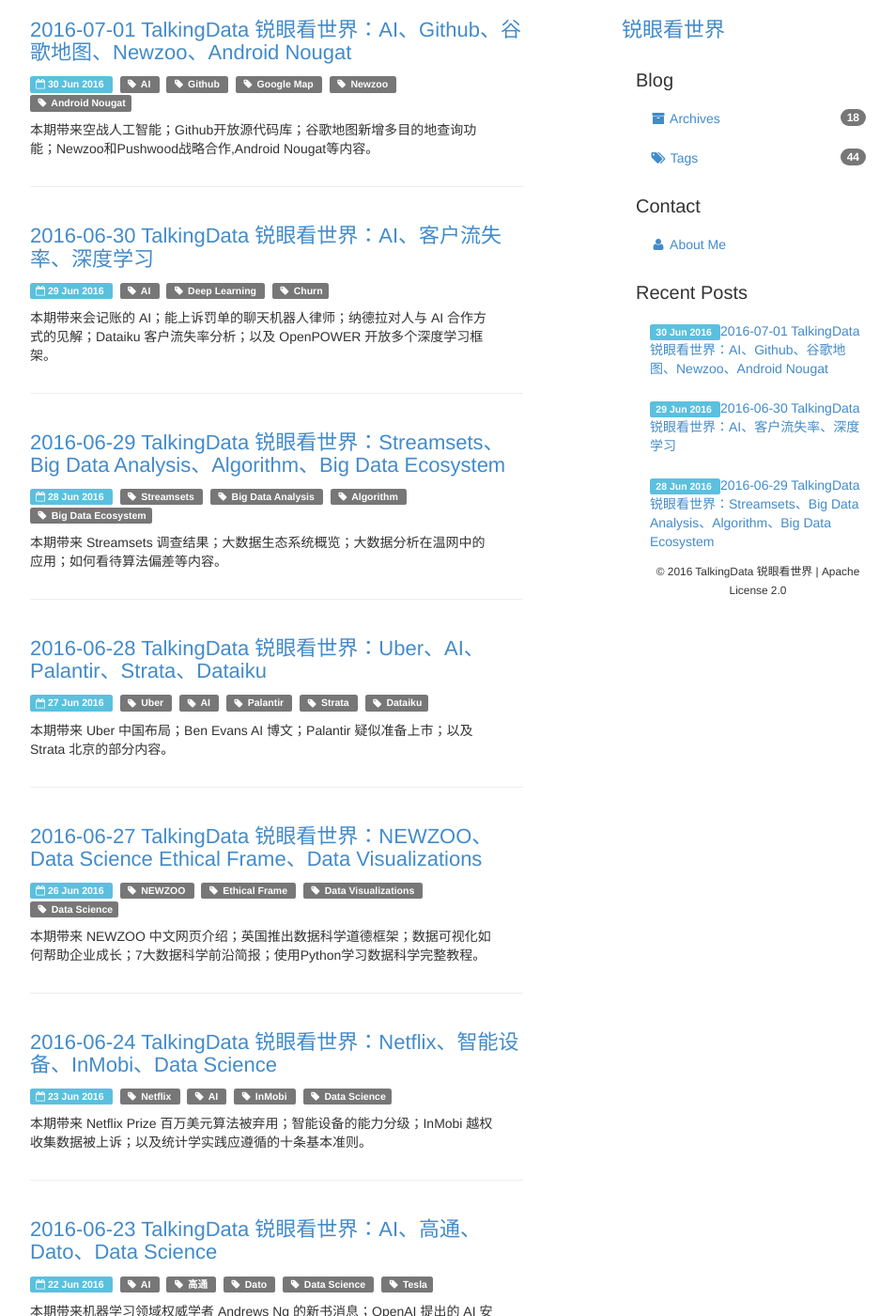
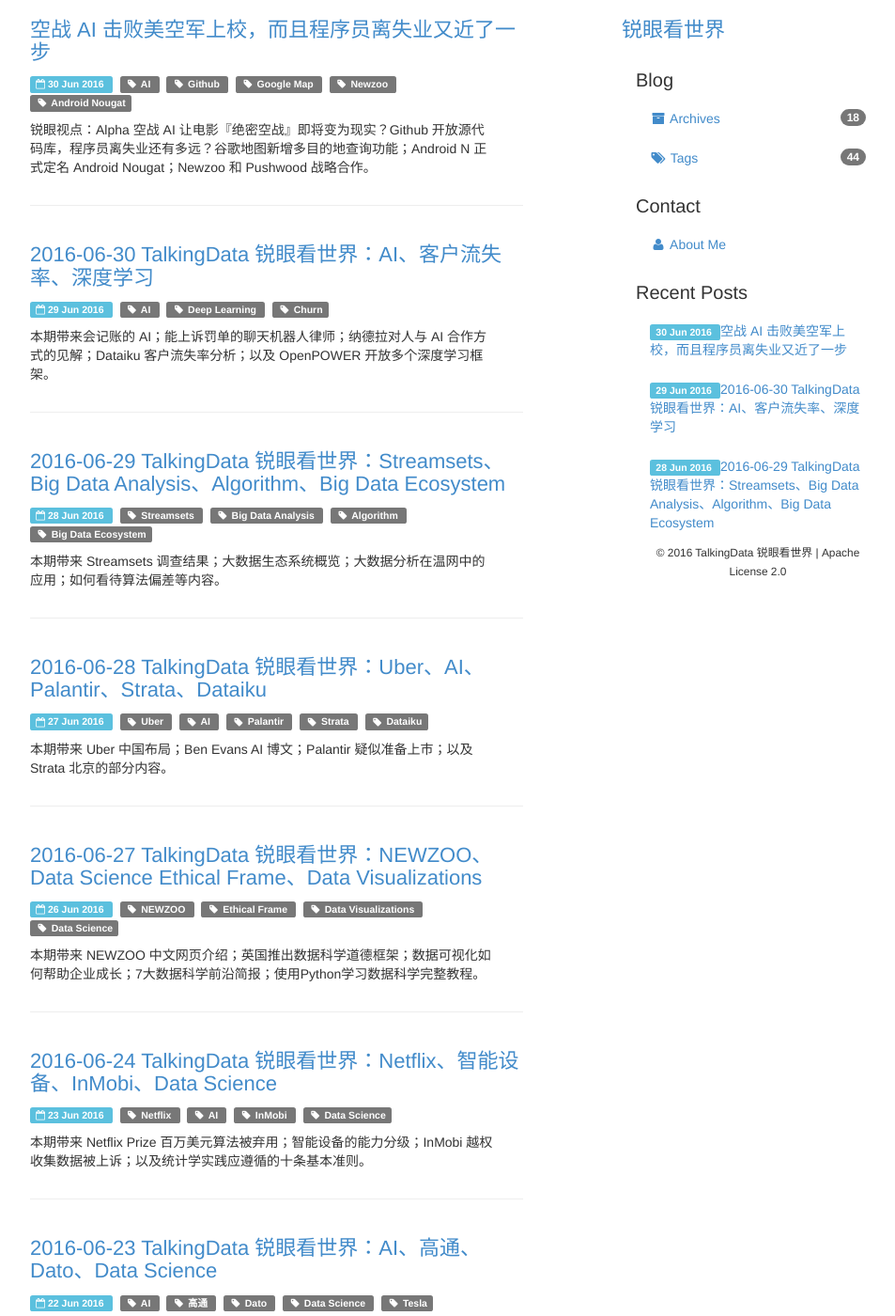
Before and after one commit to tdglobalnews/tdglobalnews.github.io, a Jekyll site: the page built from index.html, in a window 1280 px wide and 1400 px high. Shown: the whole window at 94% size, without its empty margins (53-1006 px from the left). Built offline with Jekyll 4.4.1, drawn with Linux system fonts in a browser that asks for light colours; the list of posts is cut into pages by our own code.

Commit message:
Adjusted format

```diff
--- a/_posts/2016-07-01-TalkingData-AI-Github-Google Map-Newzoo.md
+++ b/_posts/2016-07-01-TalkingData-AI-Github-Google Map-Newzoo.md
@@ -1,68 +1,65 @@
 ---
-title: 2016-07-01 TalkingData 锐眼看世界：AI、Github、谷歌地图、Newzoo、Android Nougat
+title: 空战 AI 击败美空军上校，而且程序员离失业又近了一步
 date: 2016-06-30 23:00:01 +08:00
 tags: [AI, Github, Google Map, Newzoo,Android Nougat]
 ---
 
-本期带来空战人工智能；Github开放源代码库；谷歌地图新增多目的地查询功能；Newzoo和Pushwood战略合作,Android Nougat等内容。
+锐眼视点：Alpha 空战 AI 让电影『绝密空战』即将变为现实？Github 开放源代码库，程序员离失业还有多远？谷歌地图新增多目的地查询功能；Android N 正式定名 Android Nougat；Newzoo 和 Pushwood 战略合作。
 
-### 【新闻】35美元芯片上的人工智能竟可以打败Top Gun!
+## 业界新闻
+
+### 35 美元芯片上的人工智能竟可以打败 Top Gun!
+
+##### 原文链接：[Beyond video games: New artificial intelligence beats tactical experts in combat simulation](http://magazine.uc.edu/editors_picks/recent_features/alpha.html)
 
 ![](http://i1.piimg.com/567952/ca26f0282688a3ca.png)
 
-最近美国辛辛那提大学官网上公布了一个重磅消息:该校博士Nick Ernest任CEO的Psibernetix公司研发出了空战人工智能Alpha。该人工智能在一系列模拟空战中打败了美国空军退役空战战术专家Gene Lee上校。Lee上校认为Alpha是目前最先进的空战人工智能，远远超过美军目前在模拟训练中使用的那些空战人工智能。而且，即使将Alpha驾驶的战机的速度，转弯，导弹射程和雷达系统设定得比飞行员的战机差，也不能阻止Alpha获胜。更令人吃惊的是Alpha仅仅使用了一块市场售价35美元的处理器(Raspberry Pi)。Alpha的核心技术采用的是基于语言的控制方法。Ernest创造了一个名为“Genetic Fuzzy Tree” 的模糊逻辑控制算法，在取得高性能的同时仅需要很少的计算量，使得Alpha在空战中的应变速度超过飞行员250倍。
+最近美国辛辛那提大学官网上公布了一个重磅消息：该校博士 Nick Ernest 任 CEO 的 Psibernetix 公司研发出了空战人工智能 Alpha。该人工智能在一系列模拟空战中打败了美国空军退役空战战术专家 Gene Lee 上校。Lee 上校认为 Alpha 是目前最先进的空战人工智能，远远超过美军目前在模拟训练中使用的那些空战人工智能。而且，即使将 Alpha 驾驶的战机的速度，转弯，导弹射程和雷达系统设定得比飞行员的战机差，也不能阻止 Alpha 获胜。更令人吃惊的是 Alpha 仅仅使用了一块市场售价35美元的处理器(Raspberry Pi)。Alpha 的核心技术采用的是基于语言的控制方法。Ernest 创造了一个名为 `Genetic Fuzzy Tree` 的模糊逻辑控制算法，在取得高性能的同时仅需要很少的计算量，使得 Alpha 在空战中的应变速度超过飞行员 250 倍。
+
+##### TD 锐评
+
+> Alpha 空战智能的出现除了实现零伤亡战争外，更重要的是解放了战机性能发展的瓶颈(不需要考虑人的生理极限)，无人智能战机将成为统治天空的霸主。同时 Alpha 惊人低的硬件成本，似乎足以让 AlphaGo 汗颜。不过 Alpha 处理的是战术层面的问题，能量机动理论出现以来的空战战术问题都是能够比较好的进行定量分析的。而 AlphaGo 处理的是战略问题，其复杂性更高。在人工智能无法解决战争中的战略问题前，战术人工智能如何配合战略人工智能可能也是个课题。
 
 <br>
 
-### 【TD锐评】
+### Github 开放 280 万源代码库数据
 
-Alpha空战智能的出现除了实现零伤亡战争外，更重要的是解放了战机性能发展的瓶颈(不需要考虑人的生理极限)，无人智能战机将成为统治天空的霸主。同时Alpha惊人低的硬件成本，似乎足以让AlphaGo汗颜。不过Alpha处理的是战术层面的问题，能量机动理论出现以来的空战战术问题都是能够比较好的进行定量分析的。而AlphaGo处理的是战略问题，其复杂性更高。在人工智能无法解决战争中的战略问题前，战术人工智能如何配合战略人工智能可能也是个课题。
+##### 原文链接：[GitHub releases data on 2.8 million open source repositories through Google BigQuery](http://venturebeat.com/2016/06/29/github-releases-data-on-2-8-million-open-source-repositories-through-google-bigquery/)
 
+GitHub 今天宣布将 280 万源代码库开放出来，使得人们可以用基于云的 Google BigQuery 数据仓库系统来进行分析。这些数据总量大约 3TB，包含了超过 1.45 亿代码的 commit，超过 20 亿不同的文件路径，最新的文件数超过 1.63 亿。所有的这些数据都可以用正则表达式进行搜索。
 
-#### 原文链接：[Beyond video games: New artificial intelligence beats tactical experts in combat simulation](http://magazine.uc.edu/editors_picks/recent_features/alpha.html)
+##### TD 锐评
+
+> 通过海量代码库，程序员们可以分析各种技术的趋势，从而方便为自己的未来更好地做规划。更进一步，如果加上机器学习和AI，可以通过使用这些海量代码来训练自动写程序的智能机器人。未来失业的会不会是程序猿呢？
 
 <br>
 
-### 【新闻】Github开放280万源代码库数据
+### 谷歌地图APP版新添多目的地查询
 
-GitHub今天宣布将280万源代码库开放出来，使得人们可以用基于云的Google BigQuery数据仓库系统来进行分析。这些数据总量大约3TB，包含了超过1.45亿代码的commit，超过20亿不同的文件路径，最新的文件数超过1.63亿。所有的这些数据都可以用正则表达式进行搜索。
+##### 原文链接：[Google Maps on mobile is adding support for multiple destinations](http://www.theverge.com/2016/6/29/12060682/google-maps-android-app-multiple-destinations?utm_campaign=theverge&utm_content=chorus&utm_medium=social&utm_source=twitter)
+
+![](http://i1.piimg.com/567952/8c937b88cadcfbcf.png)
+
+地图 APP 已经是每个人日常生活中必备的手机应用。从 A 地到 B 地，手机地图可以告诉我们沿途的餐厅，附近的加油站。那如果我们还需沿途经过 C 地呢？终于，安卓版手机地图实现了多目的地查询功能。
+
+## 业界动态
+
+### Android N 正式定名为 Android Nougat（牛轧糖）
+
+##### 原文链接：[Android N正式定名Android Nougat(牛轧糖)](http://www.theverge.com/2016/6/30/12067774/android-n-is-now-android-nougat)
+
+谷歌正式宣布将 Android N 定名为 Android Nougat. 五月 I/O 发布会后，谷歌向用户征集 Android N 代号，最终简短易识别的牛轧糖被选中。此新版本包含了新一代分屏多任务和 Daydream (VR 平台)等特性。
 
 <br>
 
-### 【TD锐评】
+### Newzoo 和 Pushwood达成合作，为12亿移动设备提供智能服务
 
-通过海量代码库，程序员们可以分析各种技术的趋势，从而方便为自己的未来更好地做规划。更进一步，如果加上机器学习和AI，可以通过使用这些海量代码来训练自动写程序的智能机器人。未来失业的会不会是程序猿呢？
+##### 原文链接：[Pushwood and Newzoo to provide mobile intelligence on 1.2 billion devices](https://newzoo.com/news/pushwoosh-newzoo-partner-to-provide-mobile-device-intelligence/)
 
-#### 原文链接：[GitHub releases data on 2.8 million open source repositories through Google BigQuery](http://venturebeat.com/2016/06/29/github-releases-data-on-2-8-million-open-source-repositories-through-google-bigquery/)
-
-<br>
-
-### 【新闻】谷歌地图APP版新添多目的地查询
-
-地图APP已经是每个人日常生活中必备的手机应用。从A地到B地，手机地图可以告诉我们沿途的餐厅，附近的加油站。那如果我们还需沿途经过C地呢？终于，安卓版手机地图实现了多目的地查询功能。
-
-![](http://i1.piimg.com/567952/8c937b88cadcfbcf.png)
-
-#### 原文链接：[Google Maps on mobile is adding support for multiple destinations](http://www.theverge.com/2016/6/29/12060682/google-maps-android-app-multiple-destinations?utm_campaign=theverge&utm_content=chorus&utm_medium=social&utm_source=twitter)
-
-<br>
-
-### 【动态】Newzoo 和 Pushwood达成合作，为12亿移动设备提供智能服务
-
-Newzoo今日宣布和Pushwood达成战略合作。Pushwood是一家创新型跨平台推送服务平台，每月为12亿手机和平板电脑提供超100亿推送。Pushwood将成为Newzoo重要的全球数据伙伴。两者的合作将集中于以200多国家移动设备使用情况为基础的洞察。
-
-#### 原文链接：[Pushwood and Newzoo to provide mobile intelligence on 1.2 billion devices](https://newzoo.com/news/pushwoosh-newzoo-partner-to-provide-mobile-device-intelligence/)
-
-<br>
-
-### 【快讯】Android N正式定名为Android Nougat（牛轧糖）
-
-谷歌正式宣布将 Android N 定名为 Android Nougat. 五月I/O 发布会后，谷歌向用户征集Android N代号，最终简短易识别的牛轧糖被选中。此新版本包含了新一代分屏多任务和Daydream(VR 平台)等特性。
-
-#### 原文链接：[Android N正式定名Android Nougat(牛轧糖)](http://www.theverge.com/2016/6/30/12067774/android-n-is-now-android-nougat)
+Newzoo 今日宣布和 Pushwood 达成战略合作。Pushwood 是一家创新型跨平台推送服务平台，每月为 12 亿手机和平板电脑提供超 100 亿推送。Pushwood 将成为 Newzoo 重要的全球数据伙伴。两者的合作将集中于以 200 多国家移动设备使用情况为基础的洞察。
 
 <br>
 
 扫描二维码关注我们的微信公众号：
 
-![](http://i4.piimg.com/567416/1af49587243f643f.jpg)
+![](/images/erweima.jpg)
--- a/_sass/bootstrap/_variables.scss
+++ b/_sass/bootstrap/_variables.scss
@@ -841,7 +841,7 @@
 //** Blockquote small color
 $blockquote-small-color:      $gray-light !default;
 //** Blockquote font size
-$blockquote-font-size:        ($font-size-base * 1.25) !default;
+$blockquote-font-size:        ($font-size-base * 0.9) !default;
 //** Blockquote border color
 $blockquote-border-color:     $gray-lighter !default;
 //** Page header border color
```
